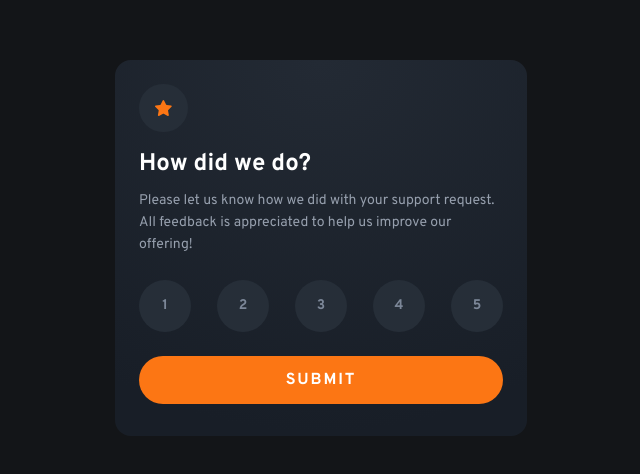
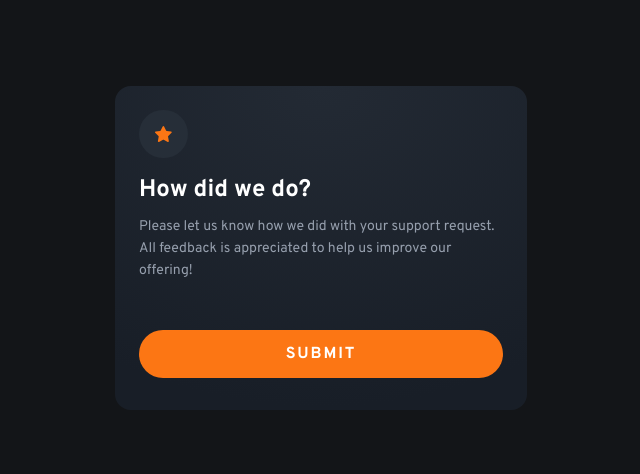
Before and after one commit to corinthians19102/feedback32c, a React (Vite) app: page / in a window 1280 px wide. Shown: the part 152-626 px from the top of the page, without its empty margins (319-959 px from the left). Built offline with nearby package versions, Linux system fonts and the light colour scheme.

Commit message:
separação dos componentes CardInicial, Final e button

```diff
--- a/src/App.jsx
+++ b/src/App.jsx
@@ -1,6 +1,6 @@
-import iconStar from "./assets/icon-star.svg"
-import illustrationThankYou from "./assets/illustration-thank-you.svg"
 import { useState } from "react"
+import { CardInicial  } from "./components/CardInicial"
+import { CardFinal } from "./components/CardFinal"
 
 export function App() {
   const [submited, setSubmited] = useState(false)
@@ -21,38 +21,9 @@ export function App() {
 
   return (
       submited === false ?(
-        <div className="bg-radial-gradient max-w-103 px-6 pt-6 pb-8 rounded-2xl font-overpass">
-        <div className="bg-dark-blue p-4 w-fit rounded-full mb-4">
-          <img src={iconStar} alt="ícone da estrela" />
-        </div>
-
-        <h1 className="font-bold text-2xl mb-2.5">How did we do?</h1>
-
-        <p className="text-light-grey text-sm leading-1 mb-6">Please let us know how we did with your support request. All feedback is appreciated to help us improve our offering!</p>
-
-        <div className="flex justify-between mb-6">
-          <input type="button" value={1} className="bg-dark-blue w-10.5 h-10.5 rounded-full text-sm text-medium-grey font-bold focus:bg-medium-grey focus:text-white hover:bg-orange hover:text-white cursor-pointer sm:w-13 sm:h-13 transition duration-400" onClick={() => handleChangeRateNote(1)} />
-          <input type="button" value={2} className="bg-dark-blue w-10.5 h-10.5 rounded-full text-sm text-medium-grey font-bold focus:bg-medium-grey focus:text-white hover:bg-orange hover:text-white cursor-pointer sm:w-13 sm:h-13 transition duration-400" onClick={() => handleChangeRateNote(2)} />
-          <input type="button" value={3} className="bg-dark-blue w-10.5 h-10.5 rounded-full text-sm text-medium-grey font-bold focus:bg-medium-grey focus:text-white hover:bg-orange hover:text-white cursor-pointer sm:w-13 sm:h-13 transition duration-400" onClick={() => handleChangeRateNote(3)} />
-          <input type="button" value={4} className="bg-dark-blue w-10.5 h-10.5 rounded-full text-sm text-medium-grey font-bold focus:bg-medium-grey focus:text-white hover:bg-orange hover:text-white cursor-pointer sm:w-13 sm:h-13 transition duration-400" onClick={() => handleChangeRateNote(4)} />
-          <input type="button" value={5} className="bg-dark-blue w-10.5 h-10.5 rounded-full text-sm text-medium-grey font-bold focus:bg-medium-grey focus:text-white hover:bg-orange hover:text-white cursor-pointer sm:w-13 sm:h-13 transition duration-400" onClick={() => handleChangeRateNote(5)} />
-        </div>
-
-        <button className="bg-orange w-full py-3 rounded-3xl uppercase font-bold tracking-1 hover:bg-white hover:text-orange cursor-pointer transition duration-400" onClick={handleSubmit}>Submit</button>
-
-
-
-      </div>
+        <CardInicial handleChangeRateNote={handleChangeRateNote} handleSubmit={handleSubmit} />
       ) : (
-        <div className="bg-radial-gradient max-w-103 px-6 pt-6 pb-8 rounded-2xl font-overpass text-center">
-          <img className="mx-auto mb-6" src={illustrationThankYou} alt="illustration Thank You" />
-
-          <p className="mb-6 text-orange bg-dark-blue w-fit mx-auto px-3 py-1.25 rounded-3xl">You selected {rateNote} out of 5!</p>
-
-          <h1 className="font-bold text-2xl mb-2.5">Thank You!</h1>
-
-          <p className="text-light-grey text-sm leading-1">We appreciate you taking the time to give a rating. If you ever need more support, don’t hesitate to get in touch!</p>
-        </div>
+        <CardFinal rateNote={rateNote} />
       )
   )
 }
--- /dev/null
+++ b/src/components/CardFinal.jsx
@@ -0,0 +1,15 @@
+import illustrationThankYou from "../assets/illustration-thank-you.svg"
+
+export function CardFinal({ rateNote }) {
+    return (
+        <div className="bg-radial-gradient max-w-103 px-6 pt-6 pb-8 rounded-2xl font-overpass text-center">
+          <img className="mx-auto mb-6" src={illustrationThankYou} alt="illustration Thank You" />
+
+          <p className="mb-6 text-orange bg-dark-blue w-fit mx-auto px-3 py-1.25 rounded-3xl">You selected {rateNote} out of 5!</p>
+
+          <h1 className="font-bold text-2xl mb-2.5">Thank You!</h1>
+
+          <p className="text-light-grey text-sm leading-1">We appreciate you taking the time to give a rating. If you ever need more support, don’t hesitate to get in touch!</p>
+        </div>
+    )
+}
--- /dev/null
+++ b/src/components/CardInicial.jsx
@@ -0,0 +1,26 @@
+import iconStar from "../assets/icon-star.svg"
+import { InputButton } from "./InputButton"
+
+export function CardInicial({ handleChangeRateNote, handleSubmit }) {
+    return (
+        <div className="bg-radial-gradient max-w-103 px-6 pt-6 pb-8 rounded-2xl font-overpass">
+        <div className="bg-dark-blue p-4 w-fit rounded-full mb-4">
+          <img src={iconStar} alt="ícone da estrela" />
+        </div>
+
+        <h1 className="font-bold text-2xl mb-2.5">How did we do?</h1>
+
+        <p className="text-light-grey text-sm leading-1 mb-6">Please let us know how we did with your support request. All feedback is appreciated to help us improve our offering!</p>
+
+        <div className="flex justify-between mb-6">
+          <inputButton value={1} handleChangeRateNote={handleChangeRateNote} />
+          <inputButton value={2} handleChangeRateNote={handleChangeRateNote} />
+          <inputButton value={3} handleChangeRateNote={handleChangeRateNote} />
+          <inputButton value={4} handleChangeRateNote={handleChangeRateNote} />
+          <inputButton value={5} handleChangeRateNote={handleChangeRateNote} />
+        </div>
+
+        <button className="bg-orange w-full py-3 rounded-3xl uppercase font-bold tracking-1 hover:bg-white hover:text-orange cursor-pointer transition duration-400" onClick={handleSubmit}>Submit</button>
+      </div>
+    )
+}
--- /dev/null
+++ b/src/components/InputButton.jsx
@@ -0,0 +1,5 @@
+export function InputButton({ value,handleChangeRateNote }) {
+    return (
+        <input type="button" value={value} className="bg-dark-blue w-10.5 h-10.5 rounded-full text-sm text-medium-grey font-bold focus:bg-medium-grey focus:text-white hover:bg-orange hover:text-white cursor-pointer sm:w-13 sm:h-13 transition duration-400" onClick={() => handleChangeRateNote(value)} />
+    )
+}
```
